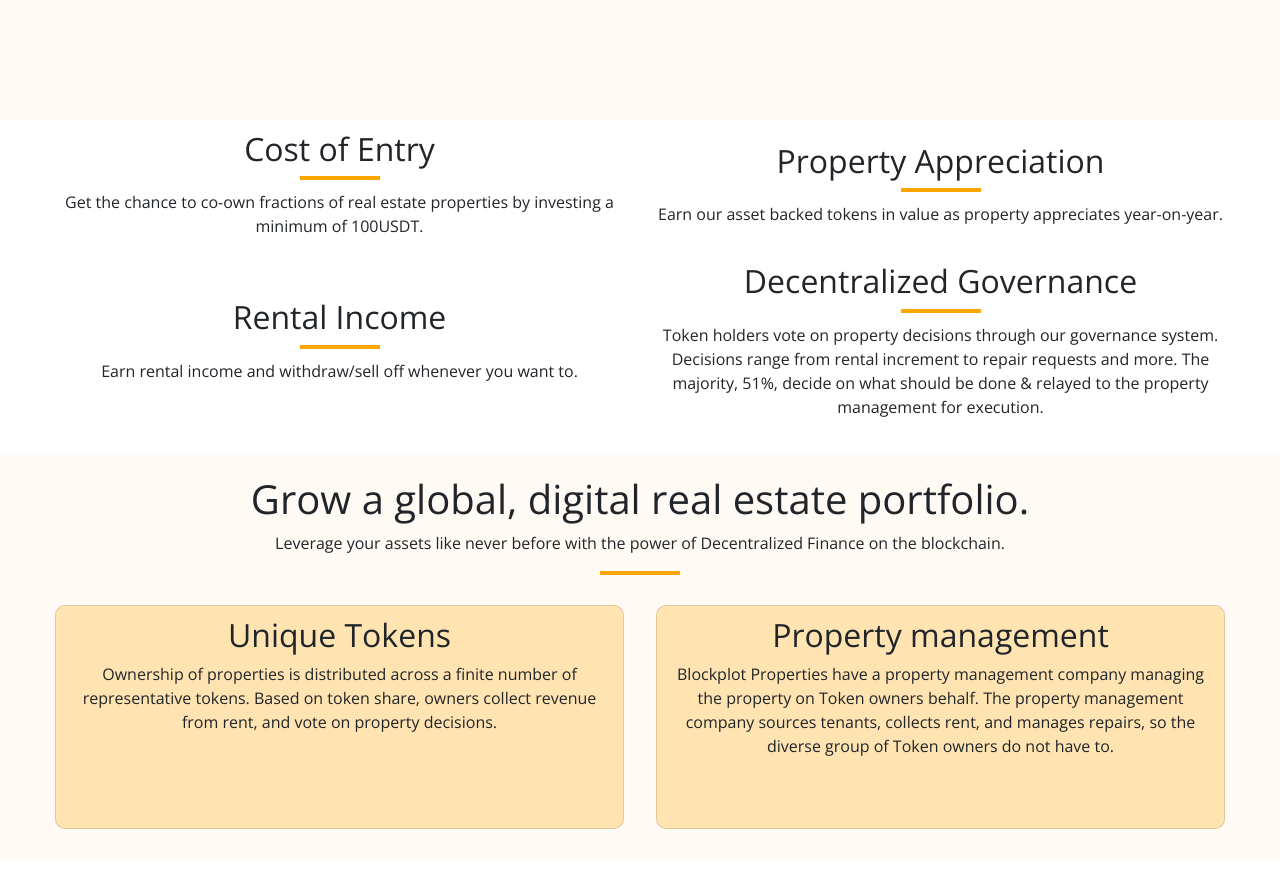
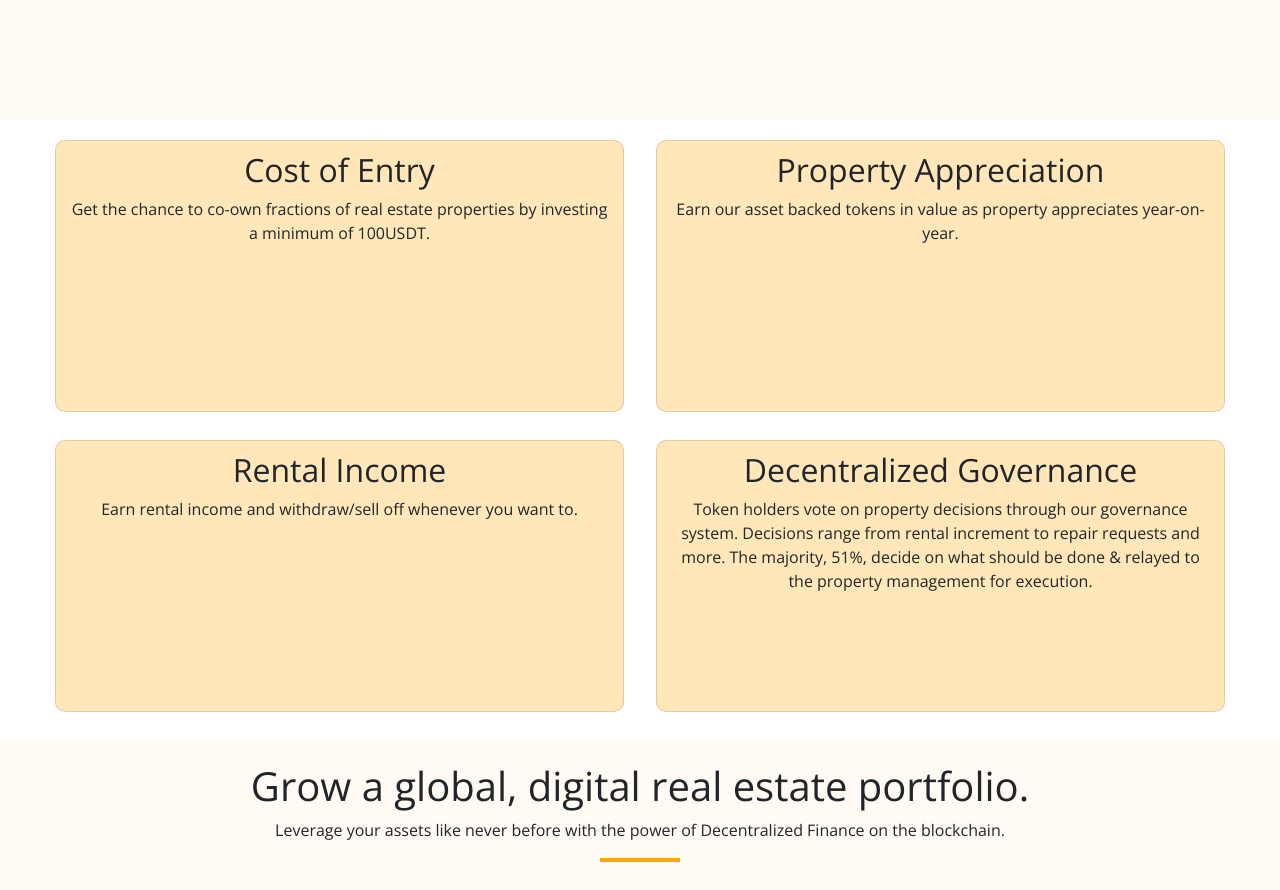
Before and after one commit to Francis-Nwachukwu/blockplot, a React (Create React App) app: page / in a window 1280 px wide. Shown: the part 760-1650 px from the top of the page. Built offline with nearby package versions, Linux system fonts and the light colour scheme.

Commit message:
Making changes :)

```diff
--- a/src/App.css
+++ b/src/App.css
@@ -122,6 +122,9 @@ About
   align-self: center;
   /* width: 300px; */
 }
+.about-info .card {
+  height: 17rem;
+}
 .about-info p {
   text-align: center;
 }
@@ -144,7 +147,7 @@ About
   -moz-column-gap: 2rem;
   column-gap: 2rem;
 }
-@media screen and (max-width: 760px) {
+@media screen and (max-width: 740px) {
   .blog-center {
     display: grid;
     grid-template-columns: 1fr;
--- a/src/routes/home.js
+++ b/src/routes/home.js
@@ -27,45 +27,50 @@ const Home = () => {
       <section className="section about">
         <div className="section-center about-center">
           <article className="about-info">
-            <div className="section-title about-title">
+            <div className="card">
+              <div className="card-side card-front">
                 <h2>Cost of Entry</h2>
-              <div className="underline"></div>
+                <p>
+                  Get the chance to co-own fractions of real estate properties
+                  by investing a minimum of 100USDT.
+                </p>
               </div>
-            <p>
-              Get the chance to co-own fractions of real estate properties by
-              investing a minimum of 100USDT.
-            </p>
+            </div>
           </article>
           <article className="about-info">
-            <div className="section-title about-title">
+            <div className="card">
+              <div className="card-side card-front">
                 <h2>Property Appreciation</h2>
-              <div className="underline"></div>
-            </div>
                 <p>
                   Earn our asset backed tokens in value as property appreciates
                   year-on-year.
                 </p>
+              </div>
+            </div>
           </article>
           <article className="about-info">
-            <div className="section-title about-title">
+            <div className="card">
+              <div className="card-side card-front">
                 <h2>Rental Income</h2>
-              <div className="underline"></div>
-            </div>
                 <p>
                   Earn rental income and withdraw/sell off whenever you want to.
                 </p>
+              </div>
+            </div>
           </article>
           <article className="about-info">
-            <div className="section-title about-title">
+            <div className="card">
+              <div className="card-side card-front">
                 <h2>Decentralized Governance</h2>
-              <div className="underline"></div>
+                <p>
+                  Token holders vote on property decisions through our
+                  governance system. Decisions range from rental increment to
+                  repair requests and more. The majority, 51%, decide on what
+                  should be done & relayed to the property management for
+                  execution.
+                </p>
               </div>
-            <p>
-              Token holders vote on property decisions through our governance
-              system. Decisions range from rental increment to repair requests
-              and more. The majority, 51%, decide on what should be done &
-              relayed to the property management for execution.
-            </p>
+            </div>
           </article>
         </div>
       </section>
```
Also changed, not shown: src/assets/blockchain.png (added), 1 other file (tests, documents, lock files or other folders). Lines whose indentation alone changed are shown as unchanged.
